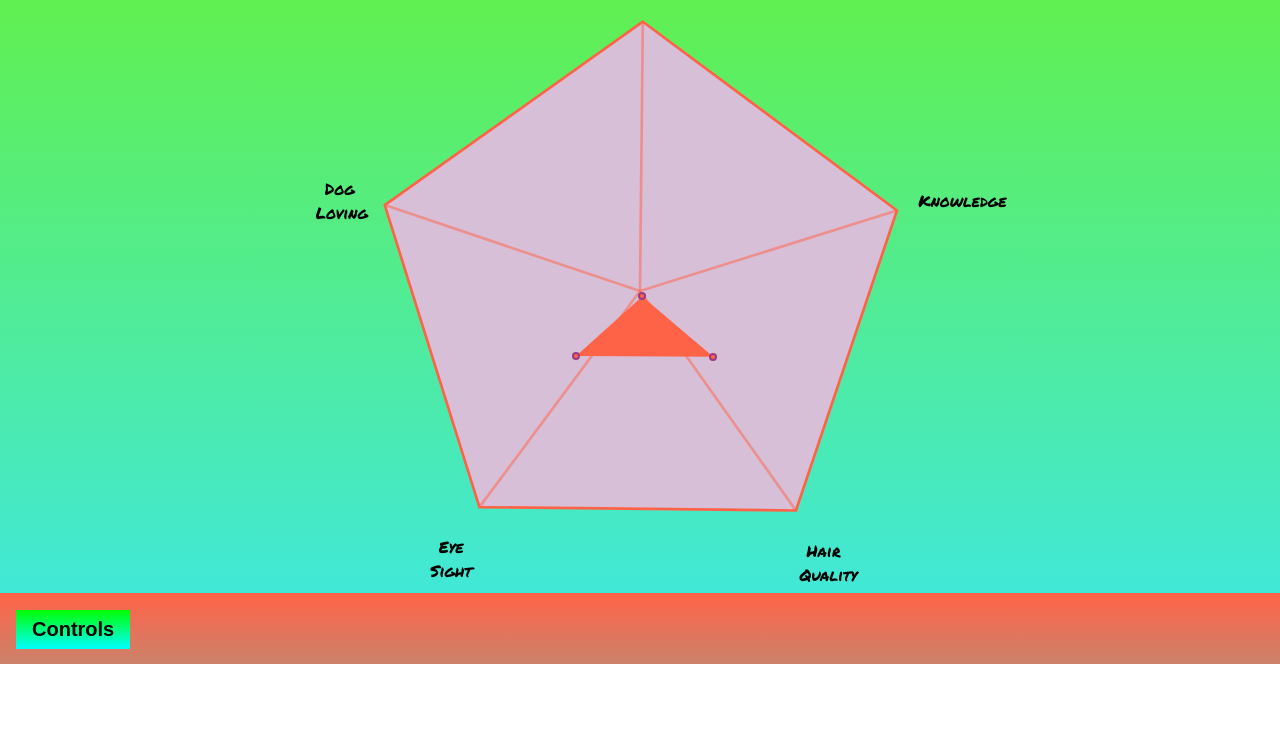
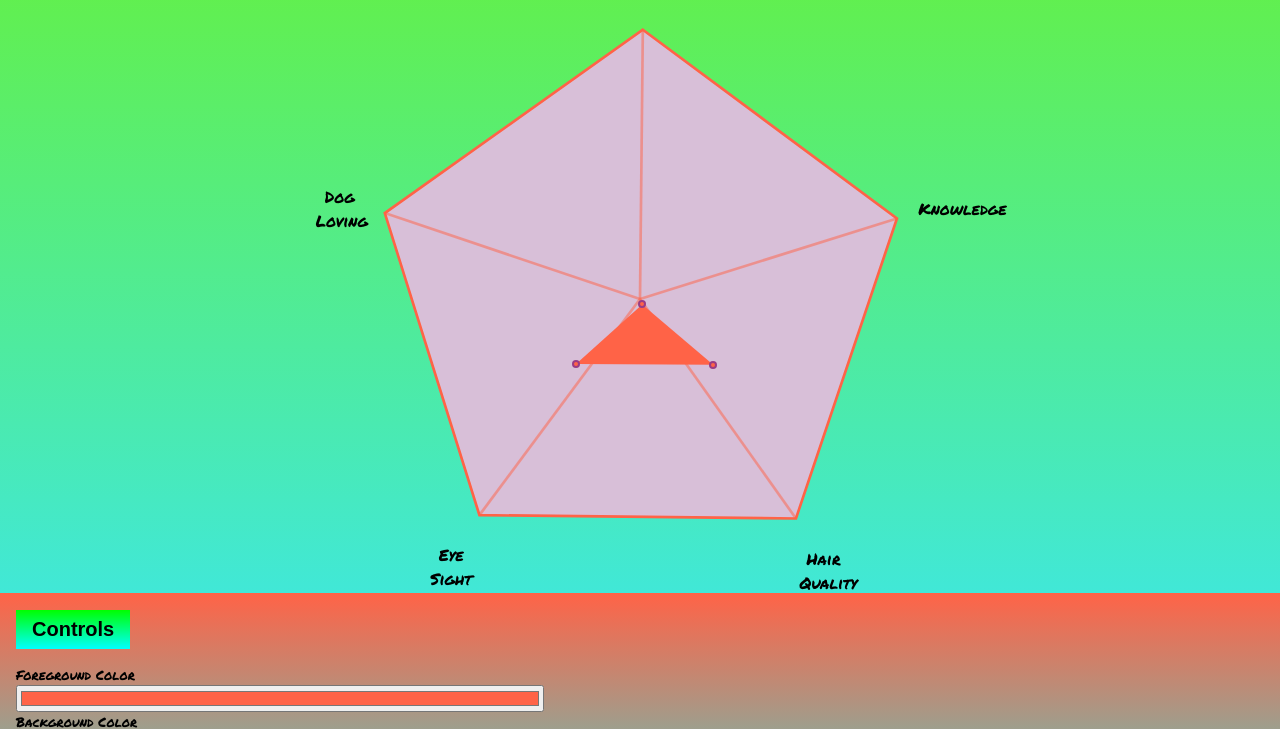
Before and after one commit to centaurreader/stat-picker, a plain HTML site: page index.html in a window 1280 px wide. Shown: the part 136-865 px from the top of the page. Before the commit the page ends 800 px from the top, so only its background shows below. Drawn offline with Linux system fonts and the light colour scheme.

Commit message:
height fix 2

```diff
--- a/style.css
+++ b/style.css
@@ -3,14 +3,7 @@
 
 * { box-sizing: border-box; }
 
-html, body {
-  min-height: 100vh;
-  overflow: hidden;
-  position: absolute;
-  top: 0; left: 0; right: 0; bottom: 0;
-  margin: 0; padding: 0;
-  width: 100vw;
-}
+html, body { height: 100%; overflow: hidden; }
 
 body {
   background: linear-gradient(rgb(104, 241, 50), rgb(61, 231, 231));
```
